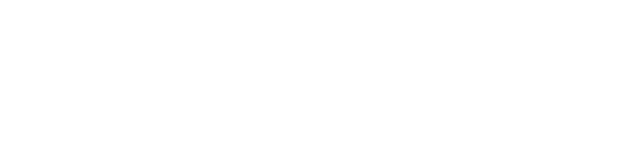
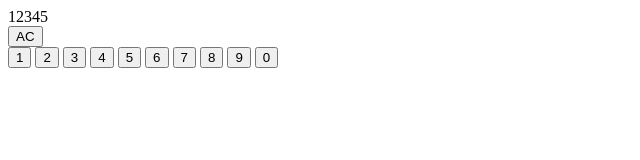
Before and after one commit to wrainf/calculator, a plain HTML site: page index.html in a window 1280 px wide. Shown: the whole page, without its empty margins (0-640 px from the left). Drawn offline with Linux system fonts and the light colour scheme.

Commit message:
added buttons

```diff
--- a/index.html
+++ b/index.html
@@ -8,6 +8,23 @@
     <script src="./script.js"></script>
 </head>
 <body>
+    <div>12345</div>
+    <div>
+        <button>AC</button>
+    </div>
+    <div>
+        <button id="number">1</button>
+        <button id="number">2</button>
+        <button id="number">3</button>
+        <button id="number">4</button>
+        <button id="number">5</button>
+        <button id="number">6</button>
+        <button id="number">7</button>
+        <button id="number">8</button>
+        <button id="number">9</button>
+        <button id="number">0</button>
+    </div>
+
 
 </body>
 </html>
```
